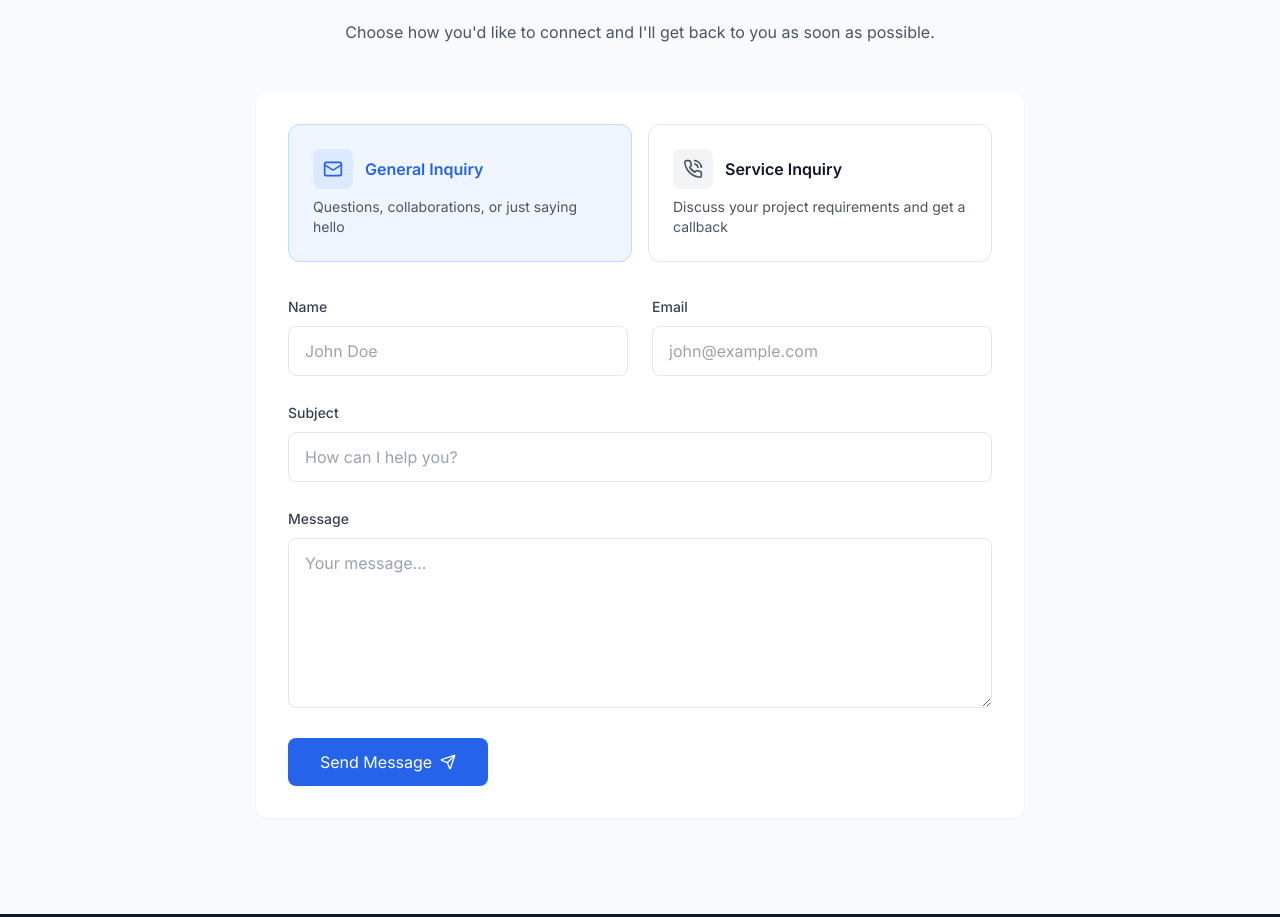
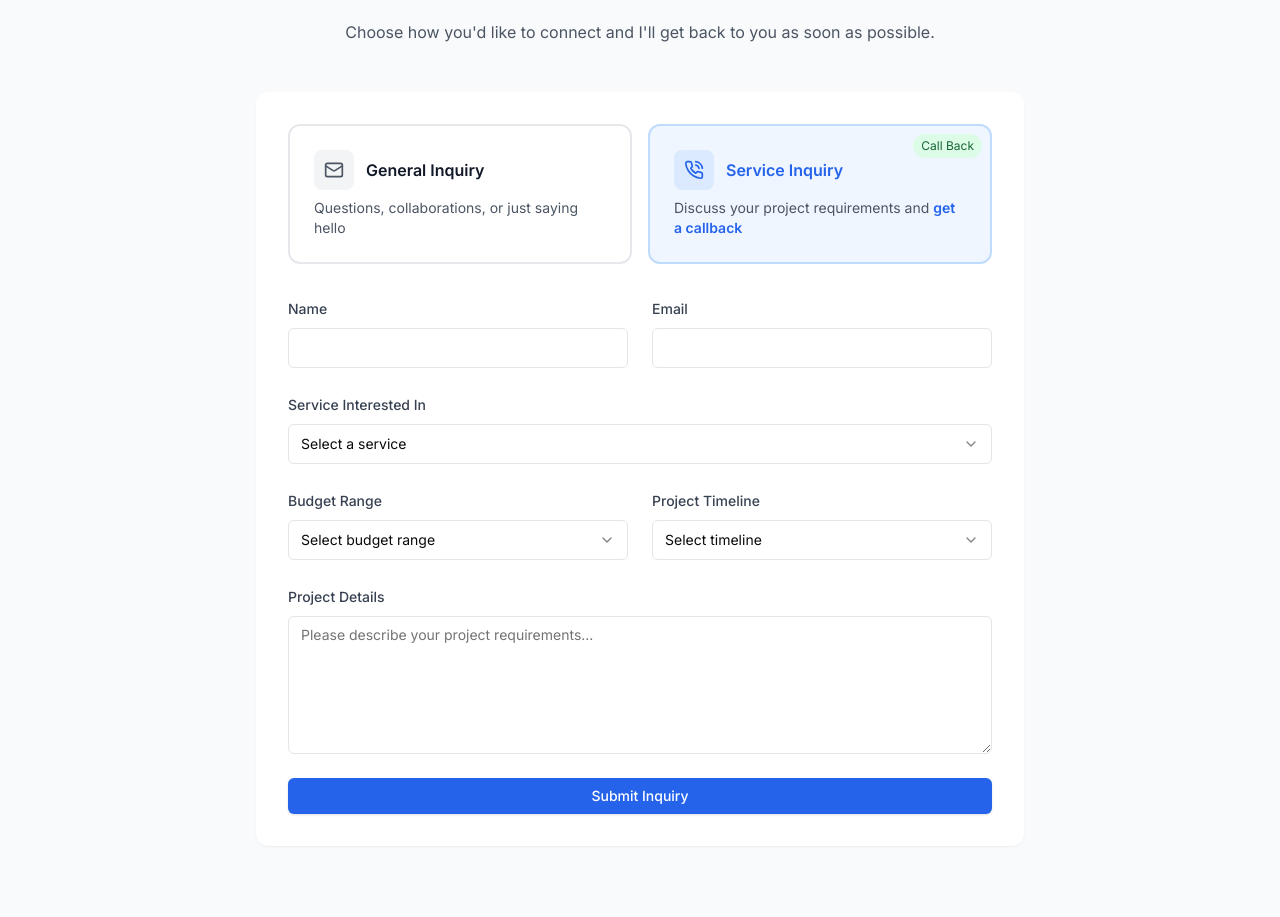
Before and after one commit to TheSiteshKumar/Portfolio2025, a Next.js app: page /contact in a window 1280 px wide. Shown: the part 1880-2797 px from the top of the page. Built offline with nearby package versions, Linux system fonts and the light colour scheme.

Commit message:
callback updated in contact

```diff
--- a/components/sections/contact/contact-options.tsx
+++ b/components/sections/contact/contact-options.tsx
@@ -16,12 +16,14 @@ const contactTypes = [
     id: 'service',
     label: 'Service Inquiry',
     icon: PhoneCall,
-    description: 'Discuss your project requirements and get a callback'
+    description: 'Discuss your project requirements and ',
+    preferred: true, // New preferred flag
+    callbackText: 'get a callback' // Added separate callback text
   },
 ];
 
 export function ContactOptions() {
-  const [selectedType, setSelectedType] = useState('general');
+  const [selectedType, setSelectedType] = useState('service'); // Default to service
 
   return (
     <div className="container mx-auto px-4 py-24 bg-gray-50" id="contact-form">
@@ -39,28 +41,45 @@ export function ContactOptions() {
               <button
                 key={type.id}
                 onClick={() => setSelectedType(type.id)}
-                className={`p-6 rounded-xl border text-left transition-all ${
+                className={`p-6 rounded-xl border-2 text-left transition-all relative ${
                   selectedType === type.id
                     ? 'bg-blue-50 border-blue-200'
-                    : 'bg-white border-gray-200 hover:border-blue-200'
+                    : type.preferred
+                    ? 'border-green-200 hover:border-green-300' // Preferred styling
+                    : 'border-gray-200 hover:border-blue-200'
                 }`}
               >
+                {/* Preferred badge */}
+                {type.preferred && (
+                  <span className="absolute top-2 right-2 bg-green-100 text-green-800 text-xs px-2 py-1 rounded-full">
+                    Call Back
+                  </span>
+                )}
+
                 <div className="flex items-center gap-3 mb-2">
                   <div className={`w-10 h-10 rounded-lg flex items-center justify-center ${
-                    selectedType === type.id ? 'bg-blue-100' : 'bg-gray-100'
+                    selectedType === type.id ? 'bg-blue-100' :
+                    type.preferred ? 'bg-green-100' : 'bg-gray-100'
                   }`}>
                     <type.icon className={`w-5 h-5 ${
-                      selectedType === type.id ? 'text-blue-600' : 'text-gray-600'
+                      selectedType === type.id ? 'text-blue-600' :
+                      type.preferred ? 'text-green-600' : 'text-gray-600'
                     }`} />
                   </div>
                   <h3 className={`font-semibold ${
-                    selectedType === type.id ? 'text-blue-600' : 'text-gray-900'
+                    selectedType === type.id ? 'text-blue-600' :
+                    type.preferred ? 'text-green-700' : 'text-gray-900'
                   }`}>
                     {type.label}
                   </h3>
                 </div>
                 <p className="text-sm text-gray-600 ml-13">
                   {type.description}
+                  {type.callbackText && (
+                    <span className="text-blue-600 font-semibold">
+                      {type.callbackText}
+                    </span>
+                  )}
                 </p>
               </button>
             ))}
--- a/components/ui/logo.tsx
+++ b/components/ui/logo.tsx
@@ -10,10 +10,9 @@ interface LogoProps {
 export function Logo({ className }: LogoProps) {
   return (
     <Link href="/" className={cn("group", className)}>
-      <div className="flex items-center gap-1 text-2xl font-medium font-mono">
+      <div className="flex items-center  text-2xl font-medium font-mono">
         <span className="text-pink-500">&lt;</span>
         <span className="text-emerald-500">Sitesh</span>
-        <span className="text-gray-400"> </span>
         <span className="text-blue-500">Kumar</span>
         <span className="text-pink-500">/&gt;</span>
       </div>
```
